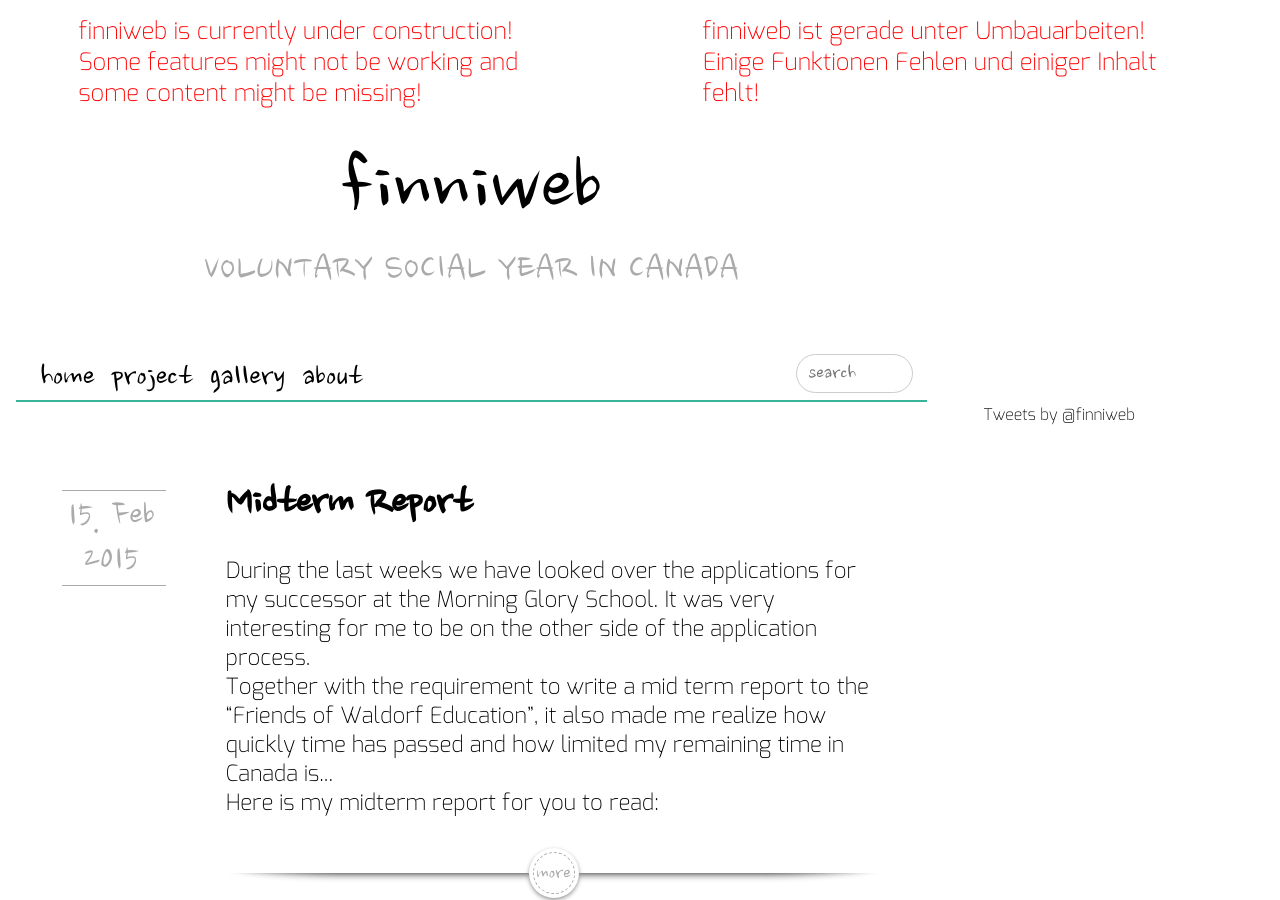
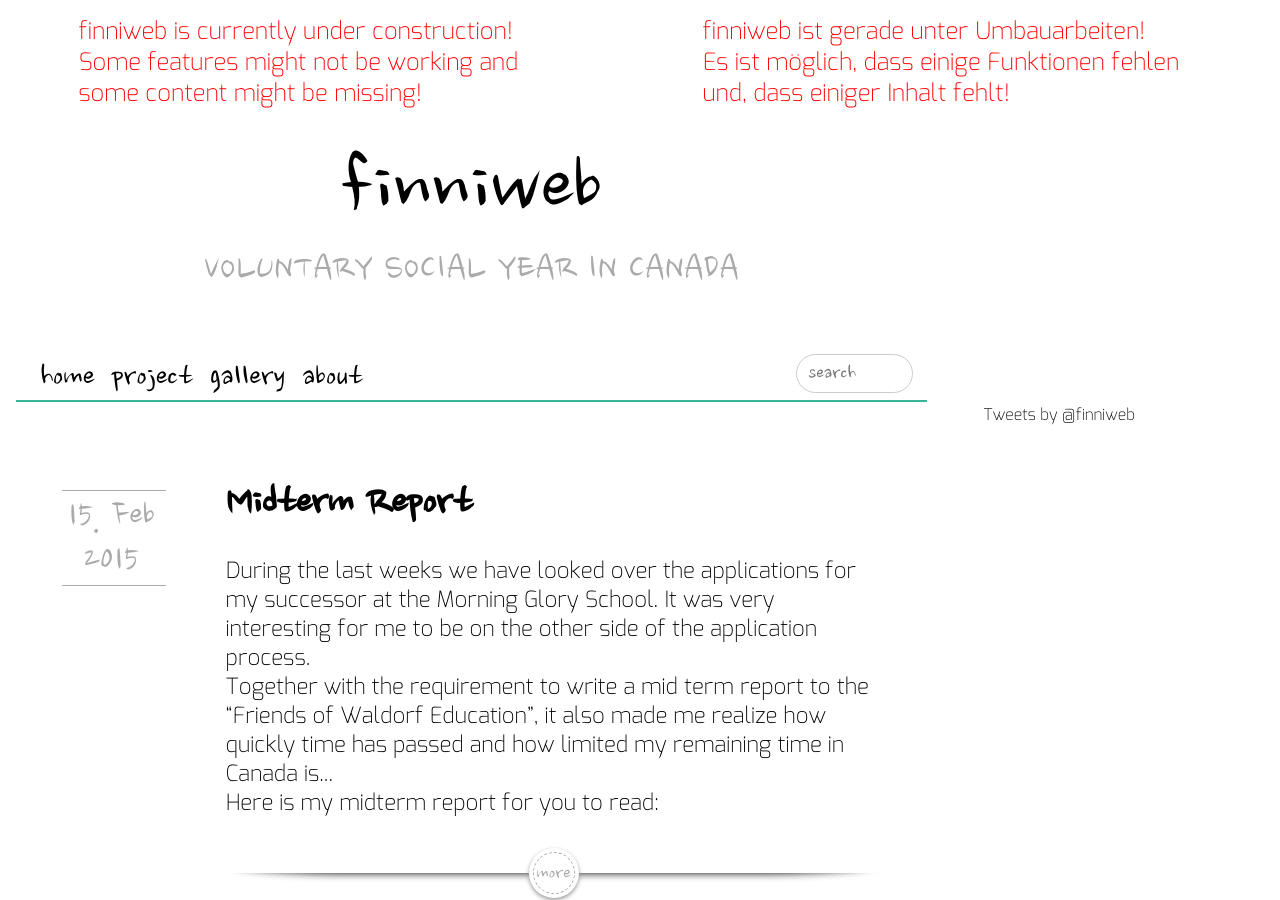
Before and after one commit to finniweb/finniweb.github.io, a Jekyll site: the page built from index.html, in a window 1280 px wide and 900 px high. Built offline with Jekyll 4.4.1, drawn with Linux system fonts in a browser that asks for light colours; the list of posts is cut into pages by our own code; comment, search, counter and statistics services are not loaded.

Commit message:
warning message german update

```diff
--- a/_layouts/default.html
+++ b/_layouts/default.html
@@ -14,7 +14,7 @@
 
 				<div class="deu">
 					<p>finniweb ist gerade unter Umbauarbeiten!</p>
-					<p>Einige Funktionen Fehlen und einiger Inhalt fehlt!</p>
+					<p>Es ist möglich, dass einige Funktionen fehlen und, dass einiger Inhalt fehlt!</p>
 				</div>
 		</div>
 
```
Also changed, not shown: 15 other files.
